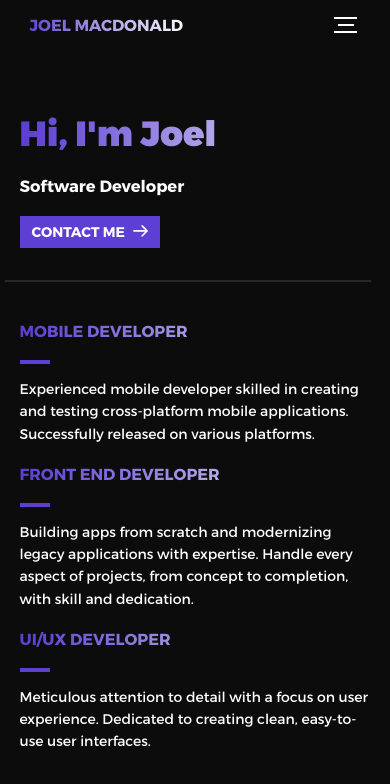
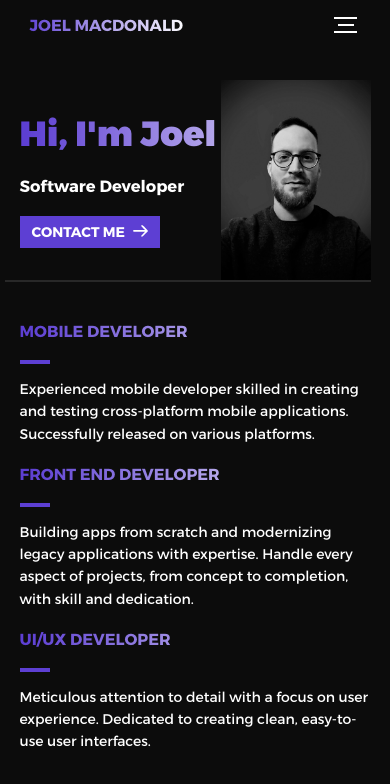
Before and after one commit to jmacd87/portfolio4, a plain HTML site: page index.html in a window 390 px wide. Drawn offline with nearby package versions, Linux system fonts and the light colour scheme.

Commit message:
re add images to mobile

```diff
--- a/assets/css/modules/_about.sass
+++ b/assets/css/modules/_about.sass
@@ -193,7 +193,7 @@
           left: 205px
 
       img
-        display: none
+        width: 100px
     &--options
       display: none
     .width
--- a/assets/css/modules/_intro.sass
+++ b/assets/css/modules/_intro.sass
@@ -166,7 +166,8 @@
         font-size: 35px
 
       img
-        display: none
+        width: 150px
+        height: auto
 
 @media (max-width: 600px) and (max-height: 750px)
 
```
Also changed, not shown: assets/css/main.css, 1 other file.
